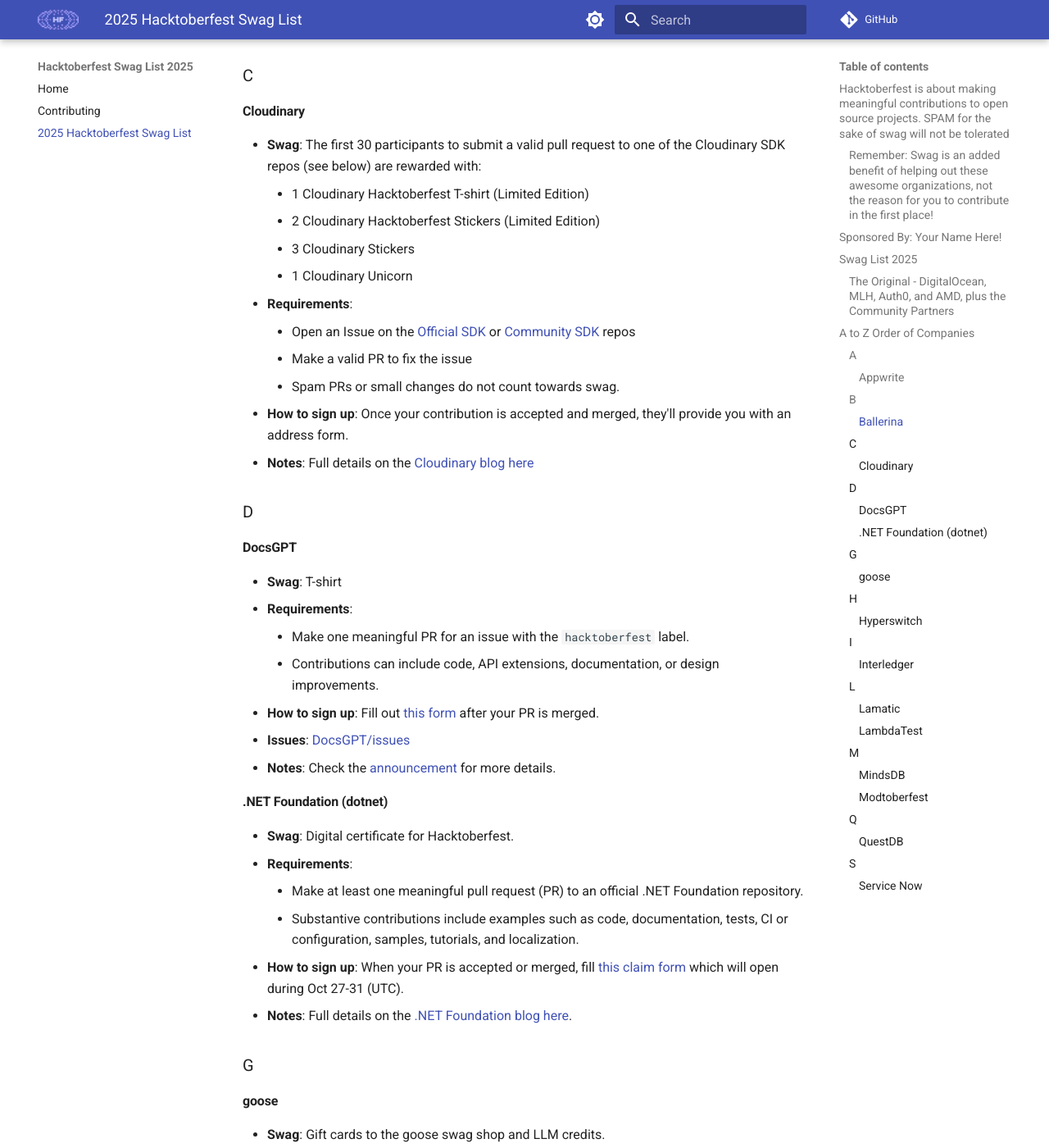
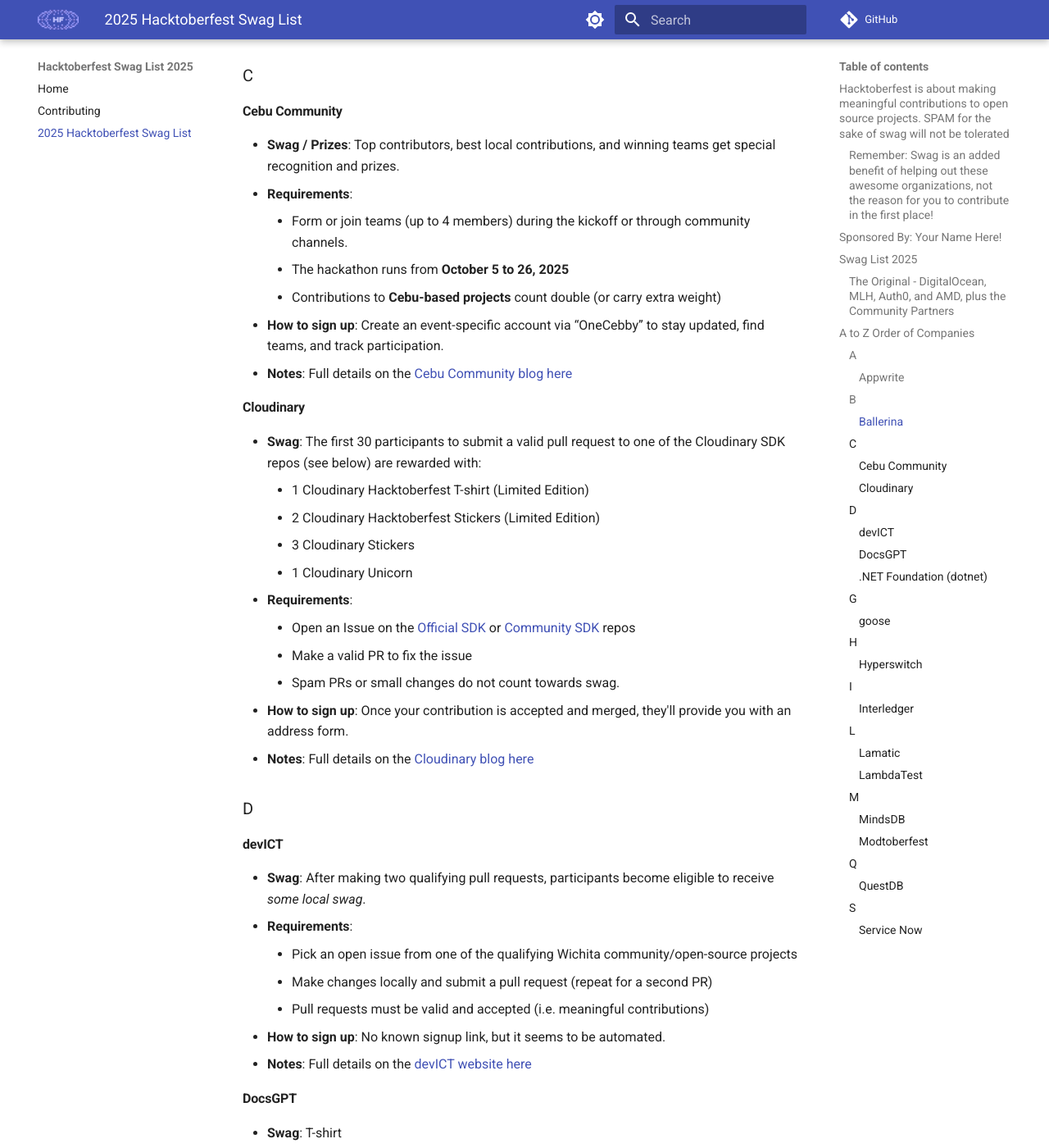
Before and after one commit to crweiner/hacktoberfest-swag-list, an MkDocs documentation site: the page built from docs/list.md, in a window 1280 px wide and 1400 px high, scrolled down 1925 px. Shown: the whole window at 82% size. Built offline with MkDocs 1.6.1 and Material for MkDocs 9.7.7, drawn with Linux system fonts in a browser that asks for light colours; plug-ins that fetch from the network failed and are left out; comment, search, counter and statistics services are not loaded.

Commit message:
Added Cebu Community & devICT

```diff
--- a/docs/list.md
+++ b/docs/list.md
@@ -53,6 +53,16 @@
 
 ### C
 
+#### Cebu Community
+
+- **Swag / Prizes**: Top contributors, best local contributions, and winning teams get special recognition and prizes.
+- **Requirements**:
+    - Form or join teams (up to 4 members) during the kickoff or through community channels.
+    - The hackathon runs from **October 5 to 26, 2025**
+    - Contributions to **Cebu-based projects** count double (or carry extra weight)
+- **How to sign up**: Create an event-specific account via “OneCebby” to stay updated, find teams, and track participation.
+- **Notes**: Full details on the [Cebu Community blog here](https://hacktoberfest.jscebu.org)
+
 #### Cloudinary
 
 - **Swag**: The first 30 participants to submit a valid pull request to one of the Cloudinary SDK repos (see below) are rewarded with:
@@ -68,6 +78,16 @@
 - **Notes**: Full details on the [Cloudinary blog here](https://cloudinary.com/blog/hacktoberfest-2025)
 
 ### D
+
+#### devICT
+
+- **Swag**: After making two qualifying pull requests, participants become eligible to receive *some local swag*.
+- **Requirements**:
+    - Pick an open issue from one of the qualifying Wichita community/open-source projects
+    - Make changes locally and submit a pull request (repeat for a second PR)
+    - Pull requests must be valid and accepted (i.e. meaningful contributions)
+- **How to sign up**: No known signup link, but it seems to be automated.
+- **Notes**: Full details on the [devICT website here](https://hacktoberfest.devict.org/)
 
 #### DocsGPT
 
```
